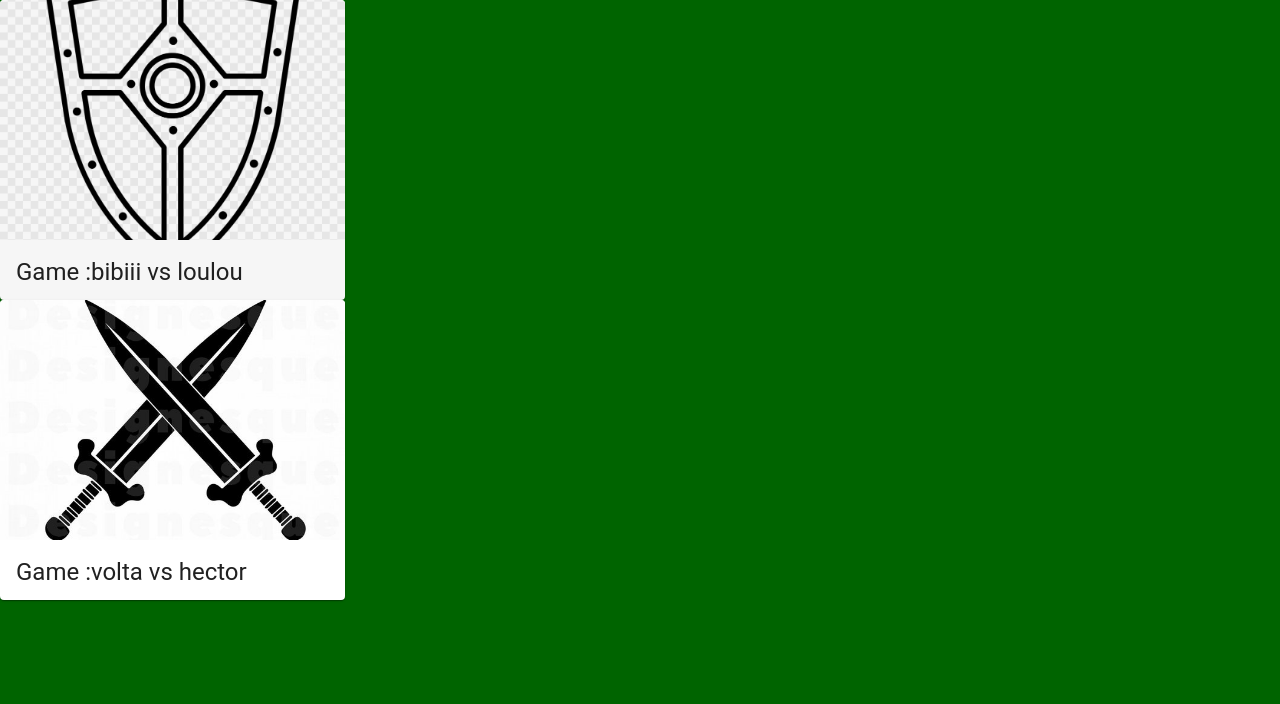
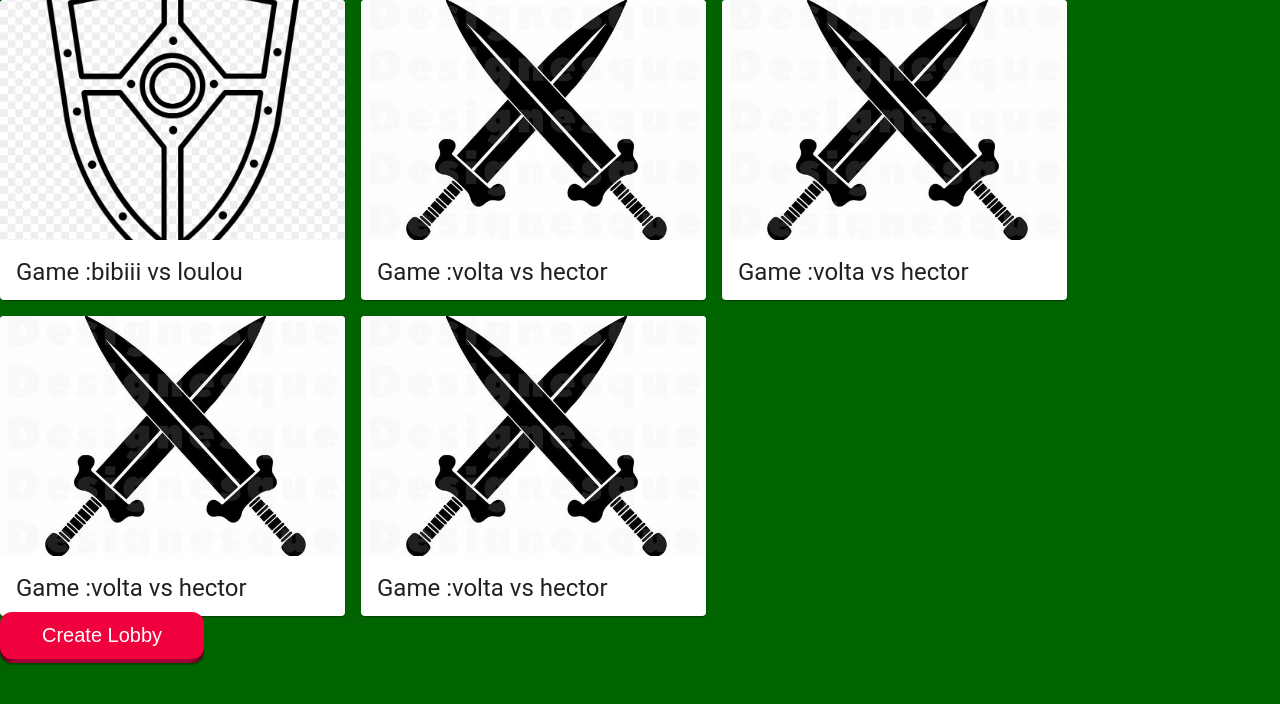
Before and after one commit to bdeguigne/js-fullstack, a React (Create React App) app: page /lobby in a window 1280 px wide. Shown: the top 704 px of the page. Built offline with nearby package versions, Linux system fonts and the light colour scheme; no server answers.

Commit message:
lobby design

```diff
--- /dev/null
+++ b/src/Views/AppButton.js
@@ -0,0 +1,23 @@
+import React from 'react';
+import PropTypes from 'prop-types';
+
+function StartRoundButton({ handleRoundClick, text }) {
+  return (
+    <button
+      className="button-82-pushable"
+      type="button"
+      onClick={handleRoundClick}
+    >
+      <span className="button-82-shadow" />
+      <span className="button-82-edge" />
+      <span className="button-82-front text">{text}</span>
+    </button>
+  );
+}
+
+StartRoundButton.propTypes = {
+  handleRoundClick: PropTypes.func.isRequired,
+  text: PropTypes.string.isRequired,
+};
+
+export default StartRoundButton;
--- a/src/Views/InGame.js
+++ b/src/Views/InGame.js
@@ -4,6 +4,7 @@ import Fade from 'react-reveal/Fade';
 import cardBack from '../card-back.png';
 import cards from '../Cards';
 import WinnerAnimation from '../components/AnimationGameEnd';
+import StartRoundButton from './AppButton';
 
 export default function Board() {
   function shuffle() {
@@ -68,33 +69,19 @@ export default function Board() {
     setplayerBCard(playerBDeck.pop());
   }
 
-  function StartGameButton() {
-    return (
-      <button
-        className="button-82-pushable"
-        type="button"
-        onClick={handleStartClick}
-      >
-        <span className="button-82-shadow" />
-        <span className="button-82-edge" />
-        <span className="button-82-front text">Start Game</span>
-      </button>
-    );
-  }
-
-  function StartRoundButton() {
-    return (
-      <button
-        className="button-82-pushable"
-        type="button"
-        onClick={handleRoundClick}
-      >
-        <span className="button-82-shadow" />
-        <span className="button-82-edge" />
-        <span className="button-82-front text">Start Round</span>
-      </button>
-    );
-  }
+  // function StartGameButton() {
+  //   return (
+  //     <button
+  //       className="button-82-pushable"
+  //       type="button"
+  //       onClick={handleStartClick}
+  //     >
+  //       <span className="button-82-shadow" />
+  //       <span className="button-82-edge" />
+  //       <span className="button-82-front text">Start Game</span>
+  //     </button>
+  //   );
+  // }
 
   React.useEffect(() => {
     const deckMidpoint = Math.ceil(Deck.length / 2);
@@ -136,7 +123,10 @@ export default function Board() {
             <span> {pointCounterA}</span>
             <div className="text">{textwinner}</div>
             <div>
-              <StartRoundButton />
+              <StartRoundButton
+                text="Start Round"
+                handleRoundClick={() => handleRoundClick()}
+              />
             </div>
           </div>
           <div className="bot-board">
@@ -156,7 +146,10 @@ export default function Board() {
       )}
       {gameStatus === 'NOTSTARTED' && (
         <div>
-          <StartGameButton />
+          <StartRoundButton
+            text="Start"
+            handleRoundClick={() => handleStartClick()}
+          />
         </div>
       )}
       {gameStatus === 'FINISHED' && (
--- a/src/Views/Lobby.js
+++ b/src/Views/Lobby.js
@@ -1,4 +1,5 @@
 import React from 'react';
+import Grid from '@mui/material/Grid';
 import { makeStyles } from '@material-ui/core/styles';
 import Card from '@material-ui/core/Card';
 import CardActionArea from '@material-ui/core/CardActionArea';
@@ -9,6 +10,7 @@ import Fade from 'react-reveal/Flip';
 import sword from '../Sword.jpg';
 import bouclier2 from '../bouclier2.jpg';
 import { SocketContext } from '../socket';
+import AppButton from './AppButton';
 
 const useStyles = makeStyles({
   root: {
@@ -16,6 +18,39 @@ const useStyles = makeStyles({
     height: 300,
   },
 });
+
+const games = [
+  {
+    id: 1,
+    status: 'NotStarted',
+    playerOne: 'bibiii',
+    playerTwo: 'loulou',
+  },
+  {
+    id: 2,
+    status: 'InProgress',
+    playerOne: 'volta',
+    playerTwo: 'hector',
+  },
+  {
+    id: 2,
+    status: 'InProgress',
+    playerOne: 'volta',
+    playerTwo: 'hector',
+  },
+  {
+    id: 2,
+    status: 'InProgress',
+    playerOne: 'volta',
+    playerTwo: 'hector',
+  },
+  {
+    id: 2,
+    status: 'InProgress',
+    playerOne: 'volta',
+    playerTwo: 'hector',
+  },
+];
 
 export default function ImgMediaCard() {
   const classes = useStyles();
@@ -35,76 +70,7 @@ export default function ImgMediaCard() {
     });
   };
 
-  const Games = [
-    {
-      id: 1,
-      status: 'NotStarted',
-      playerOne: 'bibiii',
-      playerTwo: 'loulou',
-    },
-    {
-      id: 2,
-      status: 'InProgress',
-      playerOne: 'volta',
-      playerTwo: 'hector',
-    },
-  ];
-
-  function CheckStatus() {
-    const cardarray = [];
-    for (let i = 0; i < Games.length; i += 1) {
-      if (Games.at(i).status === 'InProgress') {
-        cardarray.push(
-          <Card
-            className={classes.root}
-            onClick={() => emit('toto', Games.at(i).playerOne)}
-          >
-            <CardActionArea>
-              <CardMedia
-                component="img"
-                alt="Game one"
-                height="240px"
-                image={sword}
-                title="Game One"
-              />
-              <CardContent>
-                <CheckPlayer
-                  playerOne={Games.at(i).playerOne}
-                  playerTwo={Games.at(i).playerTwo}
-                />
-              </CardContent>
-            </CardActionArea>
-          </Card>,
-        );
-      }
-      if (Games.at(i).status === 'NotStarted') {
-        cardarray.push(
-          <Card className={classes.root}>
-            <CardActionArea>
-              <CardMedia
-                component="img"
-                alt="Game one"
-                height="240px"
-                image={bouclier2}
-                title="Game One"
-              />
-              <CardContent>
-                <CheckPlayer
-                  playerOne={Games.at(i).playerOne}
-                  playerTwo={Games.at(i).playerTwo}
-                />
-              </CardContent>
-            </CardActionArea>
-          </Card>,
-        );
-      }
-    }
-    return cardarray;
-  }
-
   function CheckPlayer(playerOne, playerTwo) {
-    console.log('TEEEEEEEEEEEEEST');
-    console.log(playerOne);
     if (playerOne != null && playerTwo != null) {
       const phr = `Game :${playerOne.playerOne} vs ${playerOne.playerTwo}`;
       return (
@@ -123,7 +89,61 @@ export default function ImgMediaCard() {
 
   return (
     <Fade top cascade>
-      <CheckStatus />
+      <Grid container spacing={2}>
+        {games.map((game) => {
+          if (game.status === 'InProgress') {
+            return (
+              <Grid item>
+                <Card
+                  className={classes.root}
+                  onClick={() => emit('toto', game.playerOne)}
+                >
+                  <CardActionArea>
+                    <CardMedia
+                      component="img"
+                      alt="Game one"
+                      height="240px"
+                      image={sword}
+                      title="Game One"
+                    />
+                    <CardContent>
+                      <CheckPlayer
+                        playerOne={game.playerOne}
+                        playerTwo={game.playerTwo}
+                      />
+                    </CardContent>
+                  </CardActionArea>
+                </Card>
+              </Grid>
+            );
+          }
+          return (
+            <Grid item>
+              <Card className={classes.root}>
+                <CardActionArea>
+                  <CardMedia
+                    component="img"
+                    alt="Game one"
+                    height="240px"
+                    image={bouclier2}
+                    title="Game One"
+                  />
+                  <CardContent>
+                    <CheckPlayer
+                      playerOne={game.playerOne}
+                      playerTwo={game.playerTwo}
+                    />
+                  </CardContent>
+                </CardActionArea>
+              </Card>
+            </Grid>
+          );
+        })}
+      </Grid>
+      <AppButton
+        text="Create Lobby"
+        handleRoundClick={() => console.log('test')}
+      />
     </Fade>
   );
 }
--- a/src/socket.js
+++ b/src/socket.js
@@ -1,5 +1,7 @@
 import React from 'react';
 import socketio from 'socket.io-client';
 
-export const socket = socketio.connect('http://localhost:8080');
+export const socket = socketio.connect('http://localhost:8080', {
+  transports: ['websocket'],
+});
 export const SocketContext = React.createContext();
```
Also changed, not shown: src/Views/LobbyCard.js (added).
